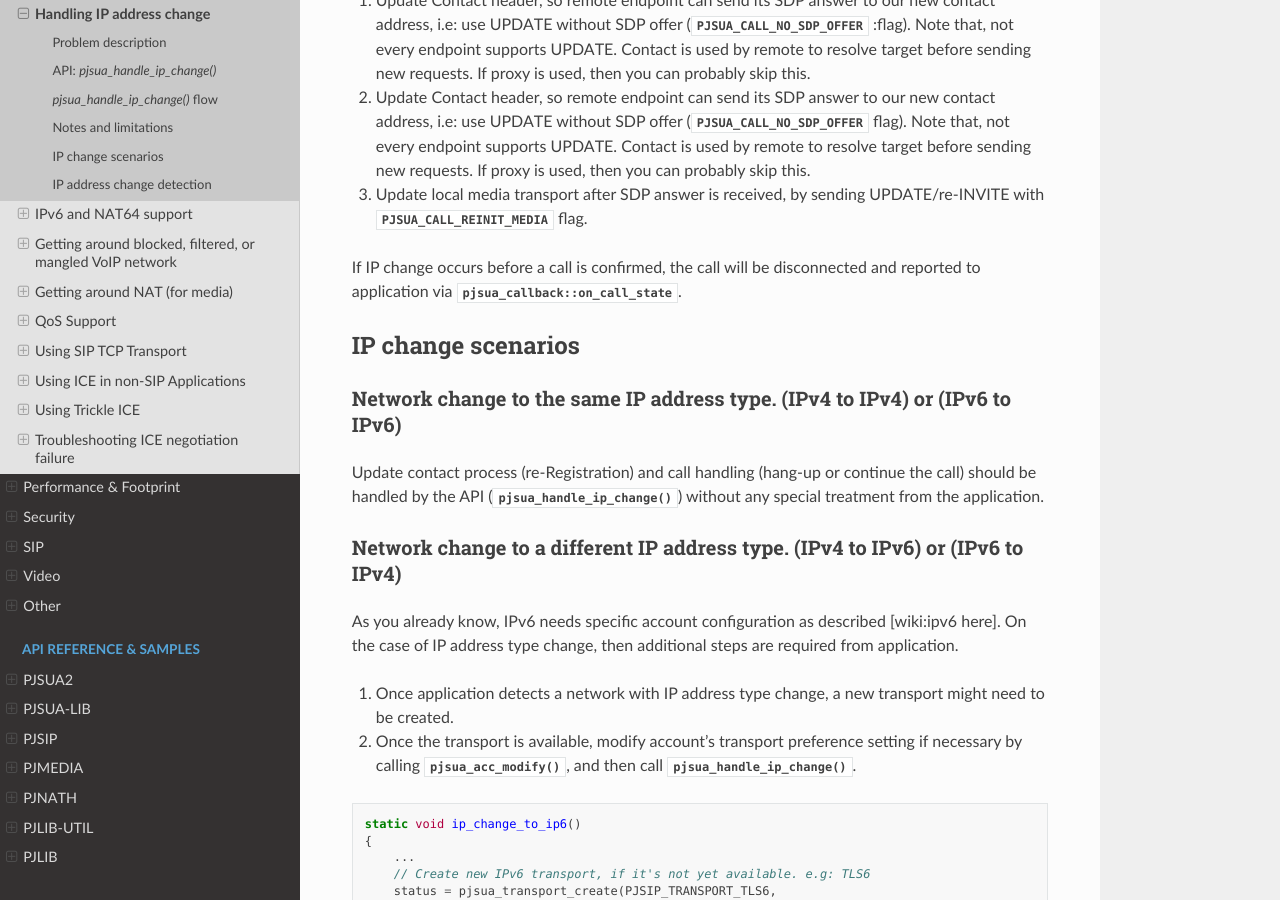
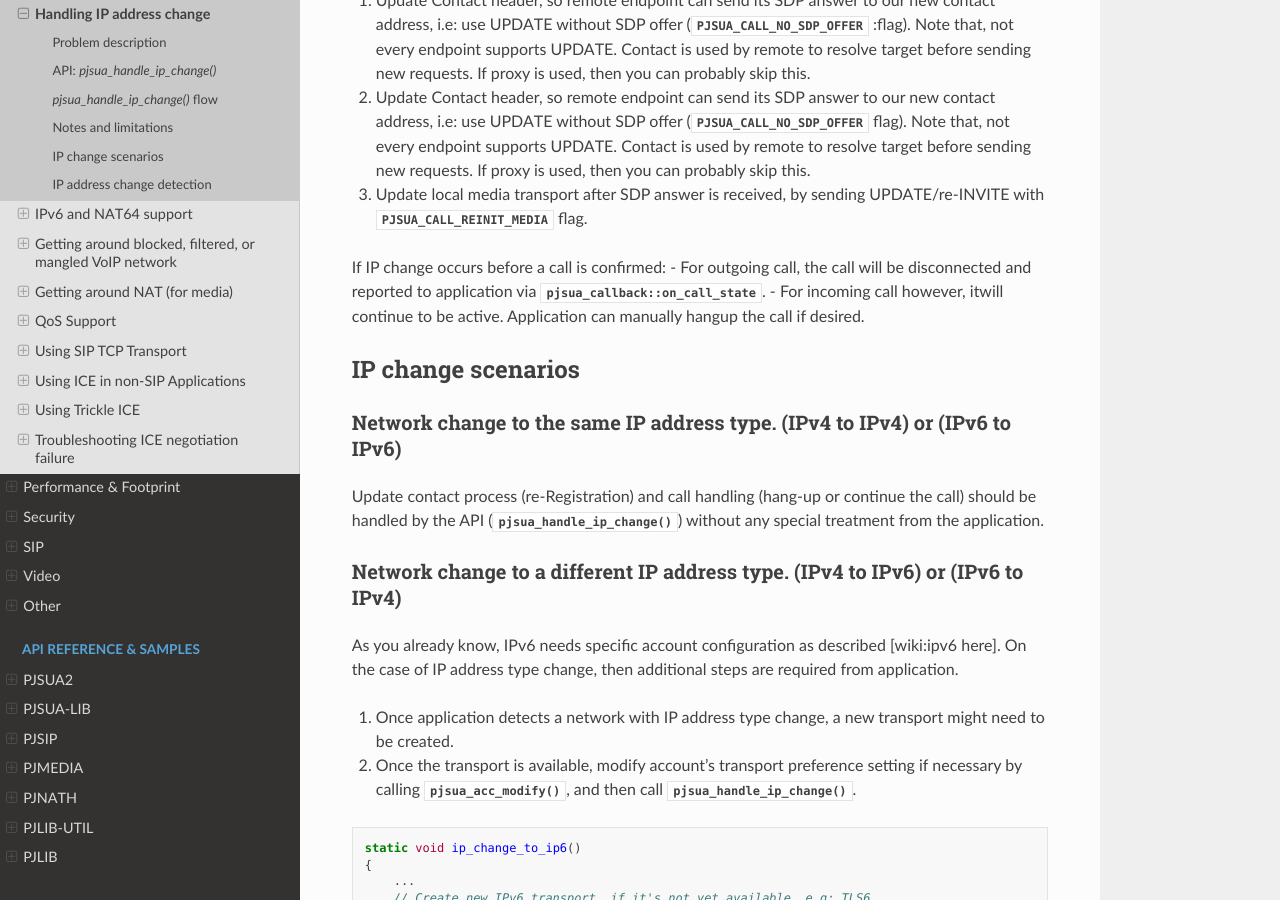
Before and after one commit to pjsip/pjproject_docs, a Sphinx documentation site: the page built from docs/source/specific-guides/network_nat/ip_change.rst, in a window 1280 px wide and 900 px high, scrolled down 2084 px. Built offline with Sphinx 7.4.7 and the Read the Docs theme 3.1.0, drawn with Linux system fonts in a browser that asks for light colours; the version number could not be read and is left out.

Commit message:
Update ip_change.rst - ip change for unconfirmed calls

```diff
--- a/docs/source/specific-guides/network_nat/ip_change.rst
+++ b/docs/source/specific-guides/network_nat/ip_change.rst
@@ -72,8 +72,9 @@ Related to maintaining a call during IP change, there are some scenarios that ar
 #. Update Contact header, so remote endpoint can send its SDP answer to our new contact address, i.e: use UPDATE without SDP offer (:cpp:any:`PJSUA_CALL_NO_SDP_OFFER` flag). Note that, not every endpoint supports UPDATE. Contact is used by remote to resolve target before sending new requests. If proxy is used, then you can probably skip this.
 #. Update local media transport after SDP answer is received, by sending UPDATE/re-INVITE with :cpp:any:`PJSUA_CALL_REINIT_MEDIA` flag.
 
-If IP change occurs before a call is confirmed, the call will be disconnected and reported to application via :cpp:any:`pjsua_callback::on_call_state`.
-
+If IP change occurs before a call is confirmed:
+- For outgoing call, the call will be disconnected and reported to application via :cpp:any:`pjsua_callback::on_call_state`.
+- For incoming call however, itwill continue to be active. Application can manually hangup the call if desired.
 
 IP change scenarios
 ----------------------
```
